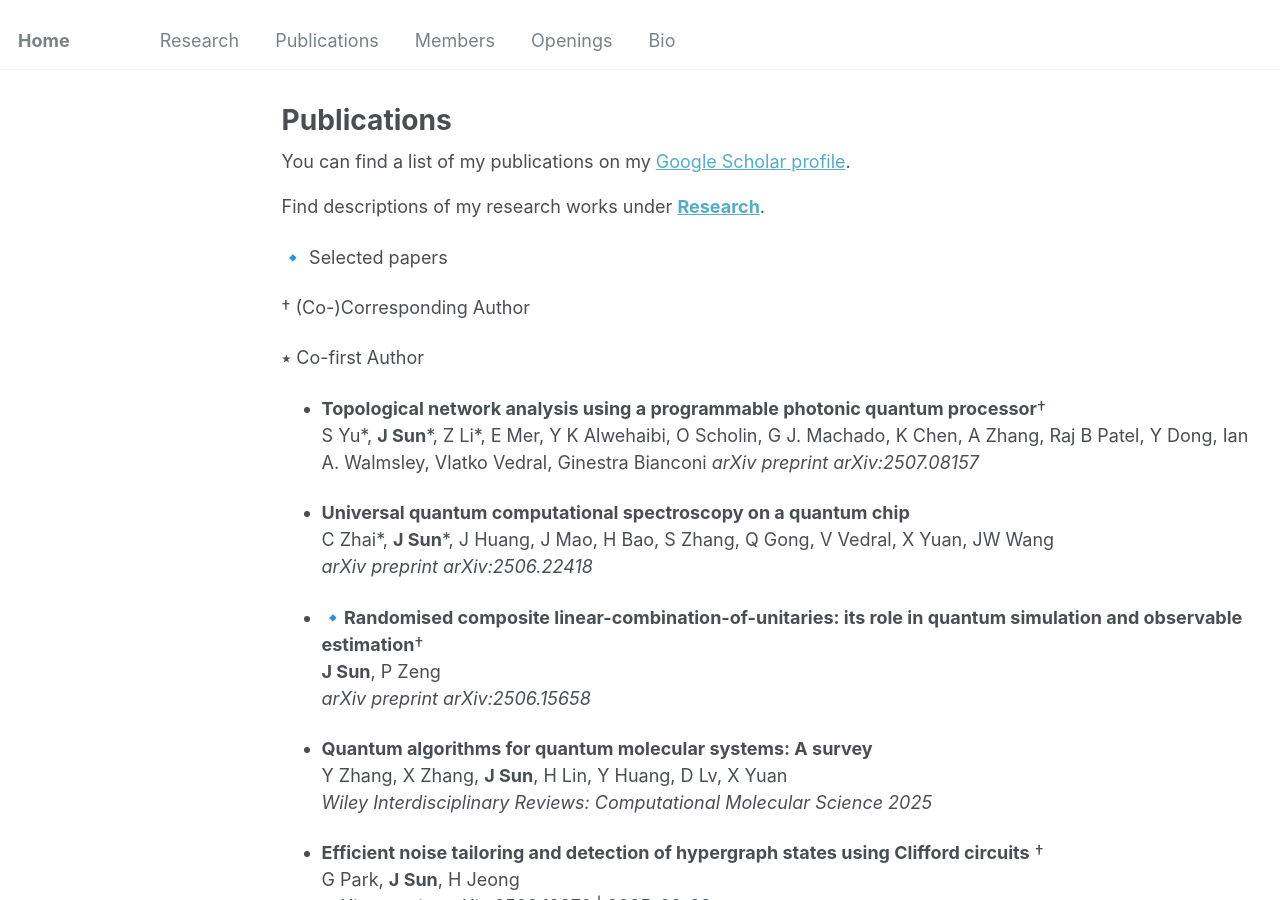
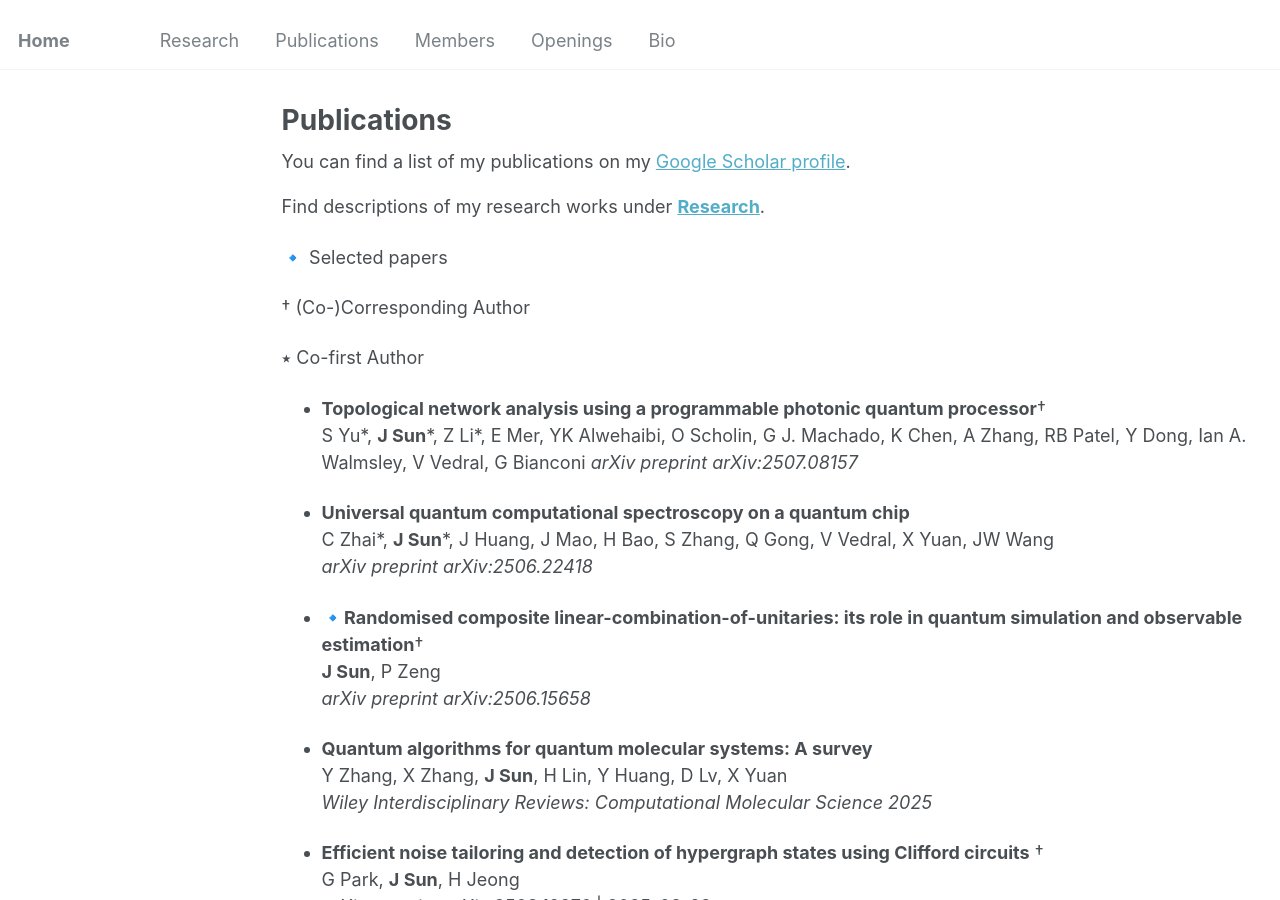
Before and after one commit to jinzhao-sun/jinzhao-sun.github.io, a Jekyll site: the page built from _pages/publications.md, in a window 1280 px wide and 900 px high. Built offline with Jekyll 4.4.1, drawn with Linux system fonts in a browser that asks for light colours.

Commit message:
Update publications.md

```diff
--- a/_pages/publications.md
+++ b/_pages/publications.md
@@ -19,7 +19,7 @@ Find descriptions of my research works under **[Research](research.md)**.
 ⭑ Co-first Author
 
 - **Topological network analysis using a programmable photonic quantum processor**†<br>
-  S Yu\*, **J Sun**\*, Z Li\*, E Mer, Y K Alwehaibi, O Scholin, G J. Machado, K Chen, A Zhang, Raj B Patel, Y Dong, Ian A. Walmsley, Vlatko Vedral, Ginestra
+  S Yu\*, **J Sun**\*, Z Li\*, E Mer, YK Alwehaibi, O Scholin, G J. Machado, K Chen, A Zhang, RB Patel, Y Dong, Ian A. Walmsley, V Vedral, G
   Bianconi
   *arXiv preprint arXiv:2507.08157*
 
```
